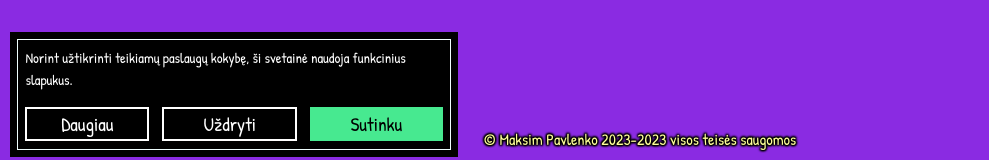
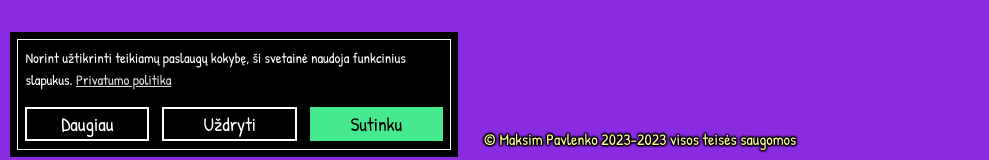
Before and after one commit to YoungPickling/rhyme-search-website, a Next.js app in the folder frontend/rimuok-lt/: page / in a window 1280 px wide. Shown: the part 633-793 px from the top of the page, without its empty margins (0-989 px from the left). Built offline with nearby package versions, Linux system fonts and the light colour scheme; a web font is replaced by a local one.

Commit message:
fix: v1.1

```diff
--- a/frontend/rimuok-lt/src/app/style.css
+++ b/frontend/rimuok-lt/src/app/style.css
@@ -348,7 +348,7 @@ details summary::-webkit-details-marker {
 .r_ck_container {
   position: sticky;
   background-color: #000;
-  color: #fff !important;
+  color: #fff;
   font-size: 0.9rem;
   bottom: 10px;
   left: 10px;
@@ -359,6 +359,14 @@ details summary::-webkit-details-marker {
 .r_ck {
   border: 1px solid azure;
   padding: 0.5em;
+  color: #fff;
+}
+
+.r_ck a {
+  color: #ddd;
+}
+
+.r_ck a:hover {
   color: #fff;
 }
 
```
